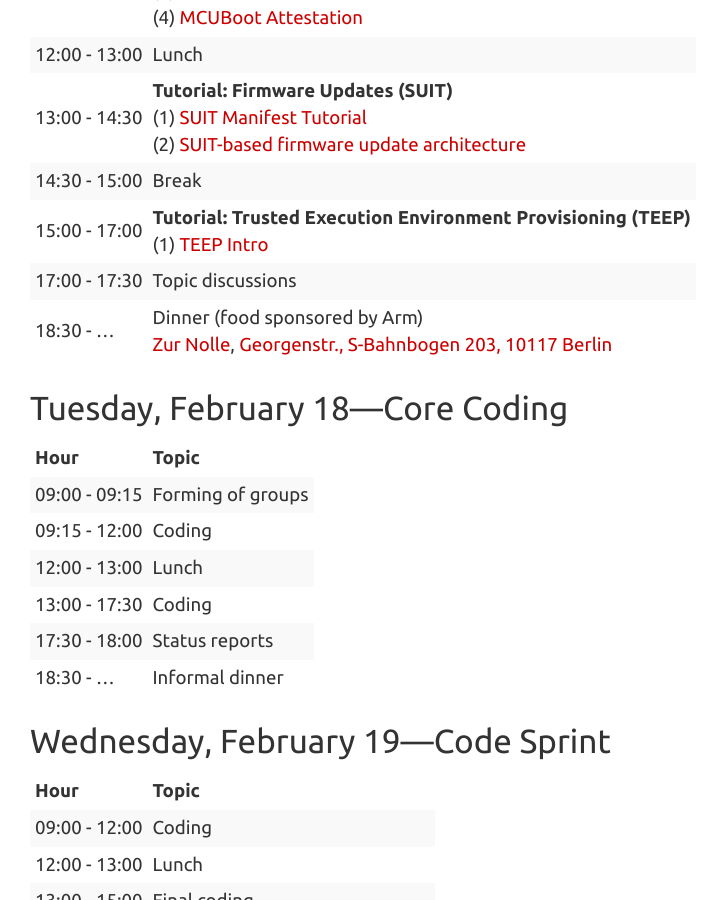
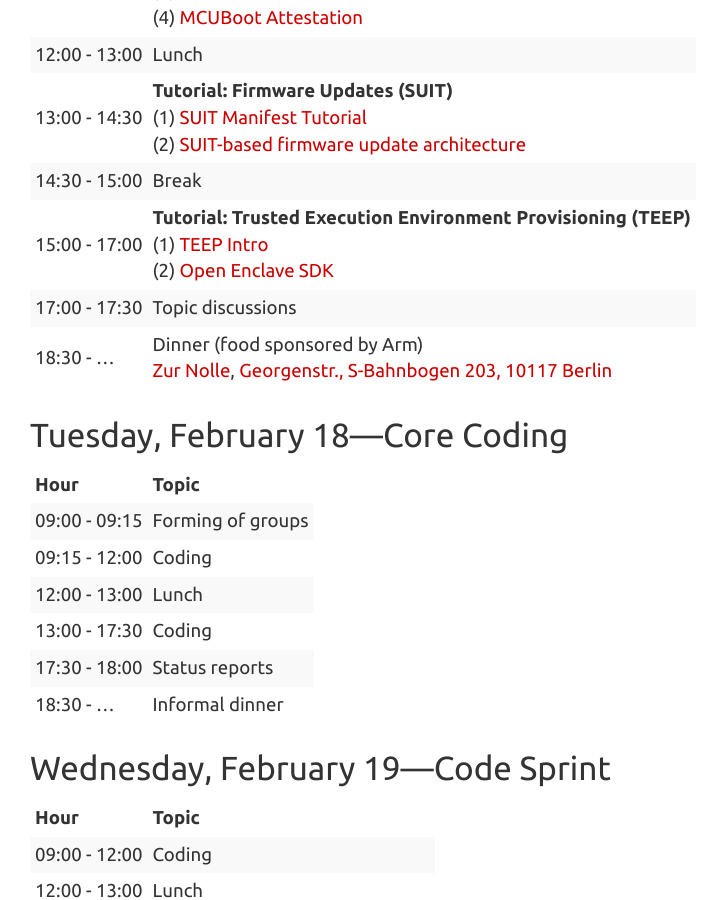
Before and after one commit to siot-hackathon/siot-hackathon.github.io, a Jekyll site: the page built from agenda.md, in a window 1280 px wide and 900 px high, scrolled down 769 px. Shown: the whole window, without its empty margins (0-723 px from the left). Built offline with Jekyll 4.4.1, drawn with Linux system fonts in a browser that asks for light colours; nearby versions of some CDN libraries.

Commit message:
slides: add Open Enclave SDK to the agenda

```diff
--- a/agenda.md
+++ b/agenda.md
@@ -26,7 +26,7 @@ title: Welcome to the Hackathon on Securing the Internet of Things
 12:00 - 13:00 | Lunch
 13:00 - 14:30 | **Tutorial: Firmware Updates (SUIT)** <br> (1) [SUIT Manifest Tutorial](slides/suit01.pdf) <br> (2) [SUIT-based firmware update architecture](slides/suit02.pdf)
 14:30 - 15:00 | Break
-15:00 - 17:00 | **Tutorial: Trusted Execution Environment Provisioning (TEEP)** <br> (1) [TEEP Intro](slides/teep01.pdf)
+15:00 - 17:00 | **Tutorial: Trusted Execution Environment Provisioning (TEEP)** <br> (1) [TEEP Intro](slides/teep01.pdf) <br> (2) [Open Enclave SDK](slides/teep02.pdf)
 17:00 - 17:30 | Topic discussions
 18:30 - ...   | Dinner (food sponsored by Arm) <br> [Zur Nolle](https://www.restaurant-nolle.de/), [Georgenstr., S-Bahnbogen 203, 10117 Berlin](https://goo.gl/maps/28Y1ZqwcbAfAkV9n6)
 
```
